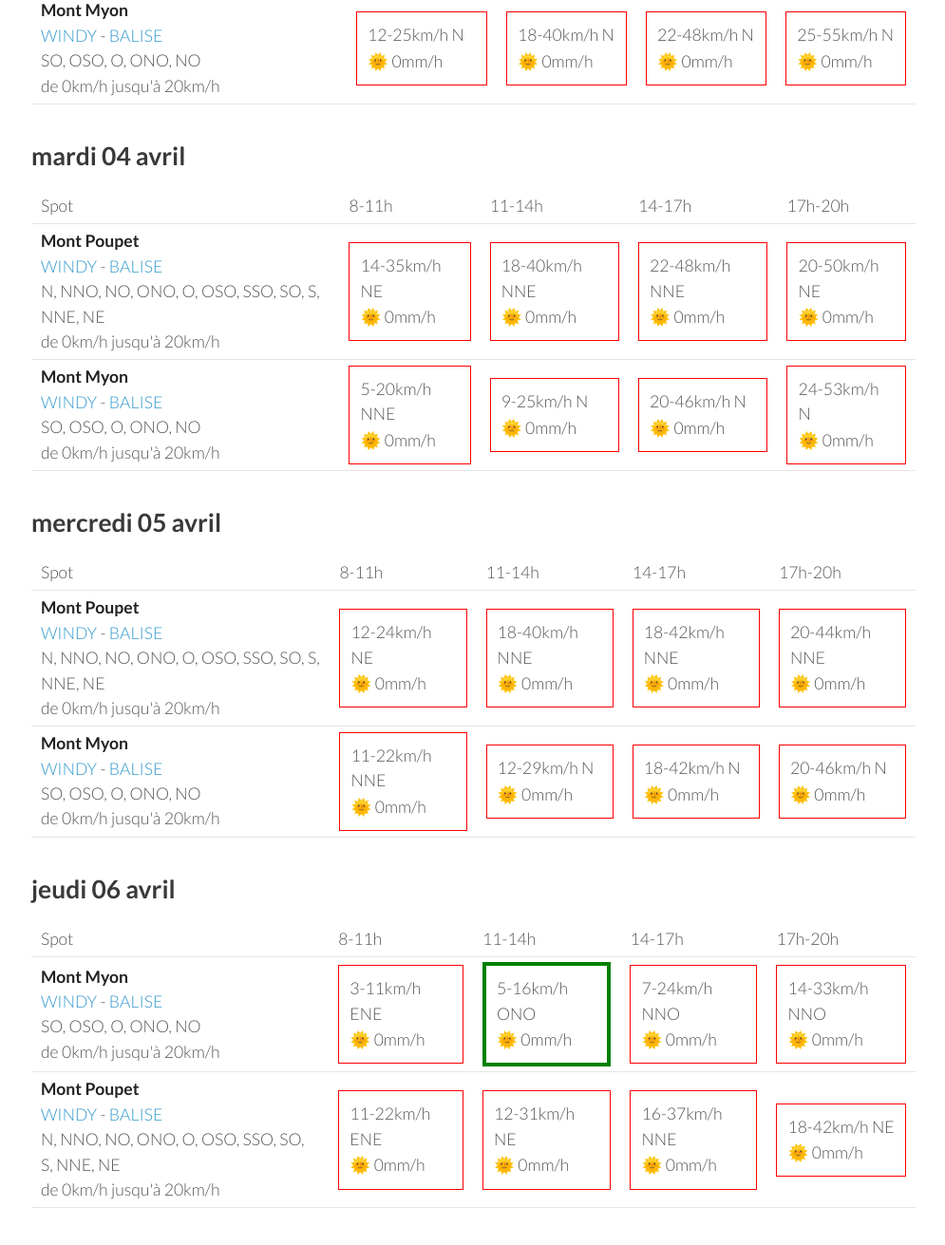
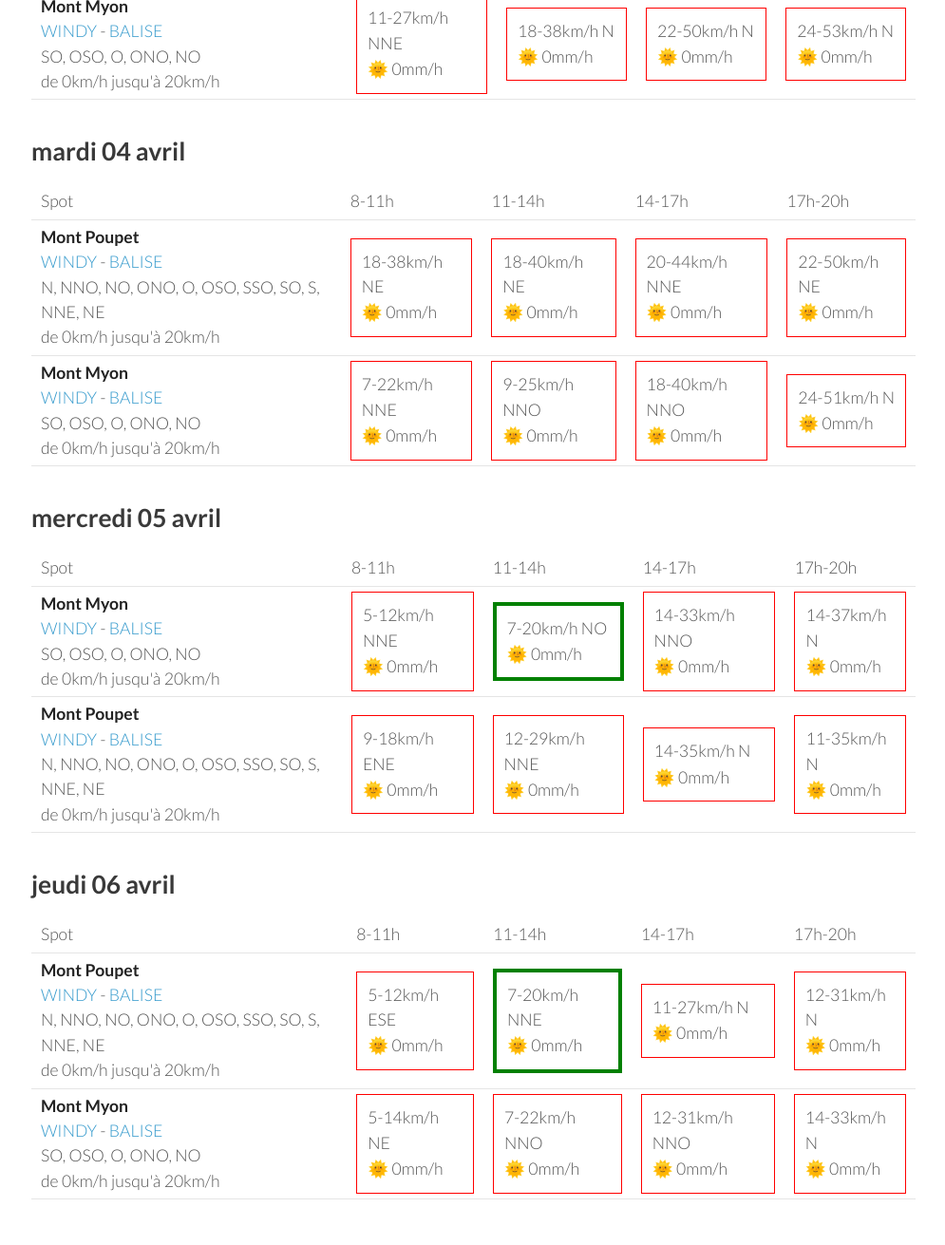
Before and after one commit to parapente-dans-le-nord/parapente-dans-le-nord.github.io, a Jekyll site: the page built from jura.markdown, in a window 1280 px wide and 1400 px high, scrolled down 1293 px. Shown: the top 1311 px of the window at 95% size, without its empty margins (25-1020 px from the left). Built offline with Jekyll 4.4.1, drawn with Linux system fonts in a browser that asks for light colours; some of the changed text lies outside the part shown.

Commit message:
update index.markdown

```diff
--- a/jura.markdown
+++ b/jura.markdown
@@ -25,18 +25,18 @@ page mise à jour le samedi 01 avril 13:20
         <td><strong>Mont Myon</strong><br><a href="https://windy.com/46.331/5.397?45.898,5.394,8,m:eWoagj8">WINDY</a> - <span class=""><a href="http://www.balisemeteo.com/balise.php?idBalise=70">BALISE</a> </span><br> <span class="vent-favorable">SO, OSO, O, ONO, NO</span><br><span class="force-vent">de 0km/h jusqu'à 20km/h</span> </td>
 
             <td><div class="not-flyable"><p>0-0km/h NA</p><p>🌧️ 0mm/h</p></div></td>
-            <td><div class="not-flyable"><p>12-35km/h SO</p><p>🌧 0.6mm/h</p></div></td>
-            <td><div class="not-flyable"><p>11-31km/h OSO</p><p>🌧 1.5mm/h</p></div></td>
-            <td><div class="not-flyable"><p>9-33km/h SO</p><p>🌧 0.8mm/h</p></div></td>
+            <td><div class="not-flyable"><p>0-0km/h NA</p><p>🌧️ 0mm/h</p></div></td>
+            <td><div class="not-flyable"><p>0-0km/h NA</p><p>🌧️ 0mm/h</p></div></td>
+            <td><div class="not-flyable"><p>16-35km/h OSO</p><p>🌧 1.8mm/h</p></div></td>
 
     </tr>
 <tr>
         <td><strong>Mont Poupet</strong><br><a href="https://windy.com/46.970/5.876?46.541,5.876,8">WINDY</a> - <span class=""><a href="http://www.balisemeteo.com/balise.php?idBalise=92">BALISE</a> </span><br> <span class="vent-favorable">N, NNO, NO, ONO, O, OSO, SSO, SO, S, NNE, NE</span><br><span class="force-vent">de 0km/h jusqu'à 20km/h</span> </td>
 
             <td><div class="not-flyable"><p>0-0km/h NA</p><p>🌧️ 0mm/h</p></div></td>
-            <td><div class="not-flyable"><p>22-57km/h SO</p><p>🌧 0.8mm/h</p></div></td>
-            <td><div class="not-flyable"><p>16-46km/h O</p><p>🌧 2mm/h</p></div></td>
-            <td><div class="not-flyable"><p>12-35km/h SO</p><p>🌧 1.3mm/h</p></div></td>
+            <td><div class="not-flyable"><p>0-0km/h NA</p><p>🌧️ 0mm/h</p></div></td>
+            <td><div class="not-flyable"><p>0-0km/h NA</p><p>🌧️ 0mm/h</p></div></td>
+            <td><div class="not-flyable"><p>18-55km/h SO</p><p>🌧 1.8mm/h</p></div></td>
 
     </tr>
 
@@ -58,20 +58,20 @@ page mise à jour le samedi 01 avril 13:20
 <tr>
         <td><strong>Mont Poupet</strong><br><a href="https://windy.com/46.970/5.876?46.541,5.876,8">WINDY</a> - <span class=""><a href="http://www.balisemeteo.com/balise.php?idBalise=92">BALISE</a> </span><br> <span class="vent-favorable">N, NNO, NO, ONO, O, OSO, SSO, SO, S, NNE, NE</span><br><span class="force-vent">de 0km/h jusqu'à 20km/h</span> </td>
 
-            <td><div class="flyable"><p>5-12km/h OSO</p><p>🌧 2.9mm/h</p></div></td>
-            <td><div class="not-flyable"><p>5-22km/h ONO</p><p>🌧 3mm/h</p></div></td>
-            <td><div class="flyable"><p>5-18km/h NO</p><p>🌧 1.5mm/h</p></div></td>
-            <td><div class="flyable"><p>7-18km/h NO</p><p>🌧 1.1mm/h</p></div></td>
+            <td><div class="flyable"><p>5-14km/h O</p><p>🌧 1mm/h</p></div></td>
+            <td><div class="not-flyable"><p>9-27km/h O</p><p>🌧 4.5mm/h</p></div></td>
+            <td><div class="flyable"><p>5-18km/h OSO</p><p>🌧 3.7mm/h</p></div></td>
+            <td><div class="flyable"><p>5-18km/h ONO</p><p>🌧 3.7mm/h</p></div></td>
 
 
     </tr>
 <tr>
         <td><strong>Mont Myon</strong><br><a href="https://windy.com/46.331/5.397?45.898,5.394,8,m:eWoagj8">WINDY</a> - <span class=""><a href="http://www.balisemeteo.com/balise.php?idBalise=70">BALISE</a> </span><br> <span class="vent-favorable">SO, OSO, O, ONO, NO</span><br><span class="force-vent">de 0km/h jusqu'à 20km/h</span> </td>
 
-            <td><div class="flyable"><p>5-11km/h OSO</p><p>🌧 2.4mm/h</p></div></td>
-            <td><div class="not-flyable"><p>7-22km/h ONO</p><p>🌧 1.6mm/h</p></div></td>
-            <td><div class="flyable"><p>7-18km/h NO</p><p>🌧 0.7mm/h</p></div></td>
-            <td><div class="not-flyable"><p>7-22km/h NNE</p><p>🌧 0.4mm/h</p></div></td>
+            <td><div class="not-flyable"><p>7-22km/h NO</p><p>🌧 2.6mm/h</p></div></td>
+            <td><div class="not-flyable"><p>5-22km/h NO</p><p>🌧 0.4mm/h</p></div></td>
+            <td><div class="not-flyable"><p>5-22km/h ONO</p><p>🌧 1.5mm/h</p></div></td>
+            <td><div class="not-flyable"><p>5-18km/h N</p><p>🌧 0.9mm/h</p></div></td>
 
 
     </tr>
@@ -94,20 +94,20 @@ page mise à jour le samedi 01 avril 13:20
 <tr>
         <td><strong>Mont Poupet</strong><br><a href="https://windy.com/46.970/5.876?46.541,5.876,8">WINDY</a> - <span class=""><a href="http://www.balisemeteo.com/balise.php?idBalise=92">BALISE</a> </span><br> <span class="vent-favorable">N, NNO, NO, ONO, O, OSO, SSO, SO, S, NNE, NE</span><br><span class="force-vent">de 0km/h jusqu'à 20km/h</span> </td>
 
-            <td><div class="not-flyable"><p>12-27km/h NNE</p><p>🌞 0mm/h</p></div></td>
-            <td><div class="not-flyable"><p>18-40km/h NE</p><p>🌞 0mm/h</p></div></td>
-            <td><div class="not-flyable"><p>24-51km/h NE</p><p>🌞 0mm/h</p></div></td>
-            <td><div class="not-flyable"><p>25-55km/h NE</p><p>🌞 0mm/h</p></div></td>
+            <td><div class="not-flyable"><p>11-27km/h NE</p><p>🌞 0mm/h</p></div></td>
+            <td><div class="not-flyable"><p>16-38km/h NE</p><p>🌞 0mm/h</p></div></td>
+            <td><div class="not-flyable"><p>22-51km/h NE</p><p>🌞 0mm/h</p></div></td>
+            <td><div class="not-flyable"><p>24-53km/h NE</p><p>🌞 0mm/h</p></div></td>
 
 
     </tr>
 <tr>
         <td><strong>Mont Myon</strong><br><a href="https://windy.com/46.331/5.397?45.898,5.394,8,m:eWoagj8">WINDY</a> - <span class=""><a href="http://www.balisemeteo.com/balise.php?idBalise=70">BALISE</a> </span><br> <span class="vent-favorable">SO, OSO, O, ONO, NO</span><br><span class="force-vent">de 0km/h jusqu'à 20km/h</span> </td>
 
-            <td><div class="not-flyable"><p>12-25km/h N</p><p>🌞 0mm/h</p></div></td>
-            <td><div class="not-flyable"><p>18-40km/h N</p><p>🌞 0mm/h</p></div></td>
-            <td><div class="not-flyable"><p>22-48km/h N</p><p>🌞 0mm/h</p></div></td>
-            <td><div class="not-flyable"><p>25-55km/h N</p><p>🌞 0mm/h</p></div></td>
+            <td><div class="not-flyable"><p>11-27km/h NNE</p><p>🌞 0mm/h</p></div></td>
+            <td><div class="not-flyable"><p>18-38km/h N</p><p>🌞 0mm/h</p></div></td>
+            <td><div class="not-flyable"><p>22-50km/h N</p><p>🌞 0mm/h</p></div></td>
+            <td><div class="not-flyable"><p>24-53km/h N</p><p>🌞 0mm/h</p></div></td>
 
 
     </tr>
@@ -130,20 +130,20 @@ page mise à jour le samedi 01 avril 13:20
 <tr>
         <td><strong>Mont Poupet</strong><br><a href="https://windy.com/46.970/5.876?46.541,5.876,8">WINDY</a> - <span class=""><a href="http://www.balisemeteo.com/balise.php?idBalise=92">BALISE</a> </span><br> <span class="vent-favorable">N, NNO, NO, ONO, O, OSO, SSO, SO, S, NNE, NE</span><br><span class="force-vent">de 0km/h jusqu'à 20km/h</span> </td>
 
-            <td><div class="not-flyable"><p>14-35km/h NE</p><p>🌞 0mm/h</p></div></td>
-            <td><div class="not-flyable"><p>18-40km/h NNE</p><p>🌞 0mm/h</p></div></td>
-            <td><div class="not-flyable"><p>22-48km/h NNE</p><p>🌞 0mm/h</p></div></td>
-            <td><div class="not-flyable"><p>20-50km/h NE</p><p>🌞 0mm/h</p></div></td>
+            <td><div class="not-flyable"><p>18-38km/h NE</p><p>🌞 0mm/h</p></div></td>
+            <td><div class="not-flyable"><p>18-40km/h NE</p><p>🌞 0mm/h</p></div></td>
+            <td><div class="not-flyable"><p>20-44km/h NNE</p><p>🌞 0mm/h</p></div></td>
+            <td><div class="not-flyable"><p>22-50km/h NE</p><p>🌞 0mm/h</p></div></td>
 
 
     </tr>
 <tr>
         <td><strong>Mont Myon</strong><br><a href="https://windy.com/46.331/5.397?45.898,5.394,8,m:eWoagj8">WINDY</a> - <span class=""><a href="http://www.balisemeteo.com/balise.php?idBalise=70">BALISE</a> </span><br> <span class="vent-favorable">SO, OSO, O, ONO, NO</span><br><span class="force-vent">de 0km/h jusqu'à 20km/h</span> </td>
 
-            <td><div class="not-flyable"><p>5-20km/h NNE</p><p>🌞 0mm/h</p></div></td>
-            <td><div class="not-flyable"><p>9-25km/h N</p><p>🌞 0mm/h</p></div></td>
-            <td><div class="not-flyable"><p>20-46km/h N</p><p>🌞 0mm/h</p></div></td>
-            <td><div class="not-flyable"><p>24-53km/h N</p><p>🌞 0mm/h</p></div></td>
+            <td><div class="not-flyable"><p>7-22km/h NNE</p><p>🌞 0mm/h</p></div></td>
+            <td><div class="not-flyable"><p>9-25km/h NNO</p><p>🌞 0mm/h</p></div></td>
+            <td><div class="not-flyable"><p>18-40km/h NNO</p><p>🌞 0mm/h</p></div></td>
+            <td><div class="not-flyable"><p>24-51km/h N</p><p>🌞 0mm/h</p></div></td>
 
 
     </tr>
@@ -164,22 +164,22 @@ page mise à jour le samedi 01 avril 13:20
       <td>17h-20h</td>
     </tr>
 <tr>
-        <td><strong>Mont Poupet</strong><br><a href="https://windy.com/46.970/5.876?46.541,5.876,8">WINDY</a> - <span class=""><a href="http://www.balisemeteo.com/balise.php?idBalise=92">BALISE</a> </span><br> <span class="vent-favorable">N, NNO, NO, ONO, O, OSO, SSO, SO, S, NNE, NE</span><br><span class="force-vent">de 0km/h jusqu'à 20km/h</span> </td>
+        <td><strong>Mont Myon</strong><br><a href="https://windy.com/46.331/5.397?45.898,5.394,8,m:eWoagj8">WINDY</a> - <span class=""><a href="http://www.balisemeteo.com/balise.php?idBalise=70">BALISE</a> </span><br> <span class="vent-favorable">SO, OSO, O, ONO, NO</span><br><span class="force-vent">de 0km/h jusqu'à 20km/h</span> </td>
 
-            <td><div class="not-flyable"><p>12-24km/h NE</p><p>🌞 0mm/h</p></div></td>
-            <td><div class="not-flyable"><p>18-40km/h NNE</p><p>🌞 0mm/h</p></div></td>
-            <td><div class="not-flyable"><p>18-42km/h NNE</p><p>🌞 0mm/h</p></div></td>
-            <td><div class="not-flyable"><p>20-44km/h NNE</p><p>🌞 0mm/h</p></div></td>
+            <td><div class="not-flyable"><p>5-12km/h NNE</p><p>🌞 0mm/h</p></div></td>
+            <td><div class="flyable"><p>7-20km/h NO</p><p>🌞 0mm/h</p></div></td>
+            <td><div class="not-flyable"><p>14-33km/h NNO</p><p>🌞 0mm/h</p></div></td>
+            <td><div class="not-flyable"><p>14-37km/h N</p><p>🌞 0mm/h</p></div></td>
 
 
     </tr>
 <tr>
-        <td><strong>Mont Myon</strong><br><a href="https://windy.com/46.331/5.397?45.898,5.394,8,m:eWoagj8">WINDY</a> - <span class=""><a href="http://www.balisemeteo.com/balise.php?idBalise=70">BALISE</a> </span><br> <span class="vent-favorable">SO, OSO, O, ONO, NO</span><br><span class="force-vent">de 0km/h jusqu'à 20km/h</span> </td>
+        <td><strong>Mont Poupet</strong><br><a href="https://windy.com/46.970/5.876?46.541,5.876,8">WINDY</a> - <span class=""><a href="http://www.balisemeteo.com/balise.php?idBalise=92">BALISE</a> </span><br> <span class="vent-favorable">N, NNO, NO, ONO, O, OSO, SSO, SO, S, NNE, NE</span><br><span class="force-vent">de 0km/h jusqu'à 20km/h</span> </td>
 
-            <td><div class="not-flyable"><p>11-22km/h NNE</p><p>🌞 0mm/h</p></div></td>
-            <td><div class="not-flyable"><p>12-29km/h N</p><p>🌞 0mm/h</p></div></td>
-            <td><div class="not-flyable"><p>18-42km/h N</p><p>🌞 0mm/h</p></div></td>
-            <td><div class="not-flyable"><p>20-46km/h N</p><p>🌞 0mm/h</p></div></td>
+            <td><div class="not-flyable"><p>9-18km/h ENE</p><p>🌞 0mm/h</p></div></td>
+            <td><div class="not-flyable"><p>12-29km/h NNE</p><p>🌞 0mm/h</p></div></td>
+            <td><div class="not-flyable"><p>14-35km/h N</p><p>🌞 0mm/h</p></div></td>
+            <td><div class="not-flyable"><p>11-35km/h N</p><p>🌞 0mm/h</p></div></td>
 
 
     </tr>
@@ -200,22 +200,22 @@ page mise à jour le samedi 01 avril 13:20
       <td>17h-20h</td>
     </tr>
 <tr>
-        <td><strong>Mont Myon</strong><br><a href="https://windy.com/46.331/5.397?45.898,5.394,8,m:eWoagj8">WINDY</a> - <span class=""><a href="http://www.balisemeteo.com/balise.php?idBalise=70">BALISE</a> </span><br> <span class="vent-favorable">SO, OSO, O, ONO, NO</span><br><span class="force-vent">de 0km/h jusqu'à 20km/h</span> </td>
+        <td><strong>Mont Poupet</strong><br><a href="https://windy.com/46.970/5.876?46.541,5.876,8">WINDY</a> - <span class=""><a href="http://www.balisemeteo.com/balise.php?idBalise=92">BALISE</a> </span><br> <span class="vent-favorable">N, NNO, NO, ONO, O, OSO, SSO, SO, S, NNE, NE</span><br><span class="force-vent">de 0km/h jusqu'à 20km/h</span> </td>
 
-            <td><div class="not-flyable"><p>3-11km/h ENE</p><p>🌞 0mm/h</p></div></td>
-            <td><div class="flyable"><p>5-16km/h ONO</p><p>🌞 0mm/h</p></div></td>
-            <td><div class="not-flyable"><p>7-24km/h NNO</p><p>🌞 0mm/h</p></div></td>
-            <td><div class="not-flyable"><p>14-33km/h NNO</p><p>🌞 0mm/h</p></div></td>
+            <td><div class="not-flyable"><p>5-12km/h ESE</p><p>🌞 0mm/h</p></div></td>
+            <td><div class="flyable"><p>7-20km/h NNE</p><p>🌞 0mm/h</p></div></td>
+            <td><div class="not-flyable"><p>11-27km/h N</p><p>🌞 0mm/h</p></div></td>
+            <td><div class="not-flyable"><p>12-31km/h N</p><p>🌞 0mm/h</p></div></td>
 
 
     </tr>
 <tr>
-        <td><strong>Mont Poupet</strong><br><a href="https://windy.com/46.970/5.876?46.541,5.876,8">WINDY</a> - <span class=""><a href="http://www.balisemeteo.com/balise.php?idBalise=92">BALISE</a> </span><br> <span class="vent-favorable">N, NNO, NO, ONO, O, OSO, SSO, SO, S, NNE, NE</span><br><span class="force-vent">de 0km/h jusqu'à 20km/h</span> </td>
+        <td><strong>Mont Myon</strong><br><a href="https://windy.com/46.331/5.397?45.898,5.394,8,m:eWoagj8">WINDY</a> - <span class=""><a href="http://www.balisemeteo.com/balise.php?idBalise=70">BALISE</a> </span><br> <span class="vent-favorable">SO, OSO, O, ONO, NO</span><br><span class="force-vent">de 0km/h jusqu'à 20km/h</span> </td>
 
-            <td><div class="not-flyable"><p>11-22km/h ENE</p><p>🌞 0mm/h</p></div></td>
-            <td><div class="not-flyable"><p>12-31km/h NE</p><p>🌞 0mm/h</p></div></td>
-            <td><div class="not-flyable"><p>16-37km/h NNE</p><p>🌞 0mm/h</p></div></td>
-            <td><div class="not-flyable"><p>18-42km/h NE</p><p>🌞 0mm/h</p></div></td>
+            <td><div class="not-flyable"><p>5-14km/h NE</p><p>🌞 0mm/h</p></div></td>
+            <td><div class="not-flyable"><p>7-22km/h NNO</p><p>🌞 0mm/h</p></div></td>
+            <td><div class="not-flyable"><p>12-31km/h NNO</p><p>🌞 0mm/h</p></div></td>
+            <td><div class="not-flyable"><p>14-33km/h N</p><p>🌞 0mm/h</p></div></td>
 
 
     </tr>
```
Also changed, not shown: other parts of jura.markdown (+1 -1 lines).
